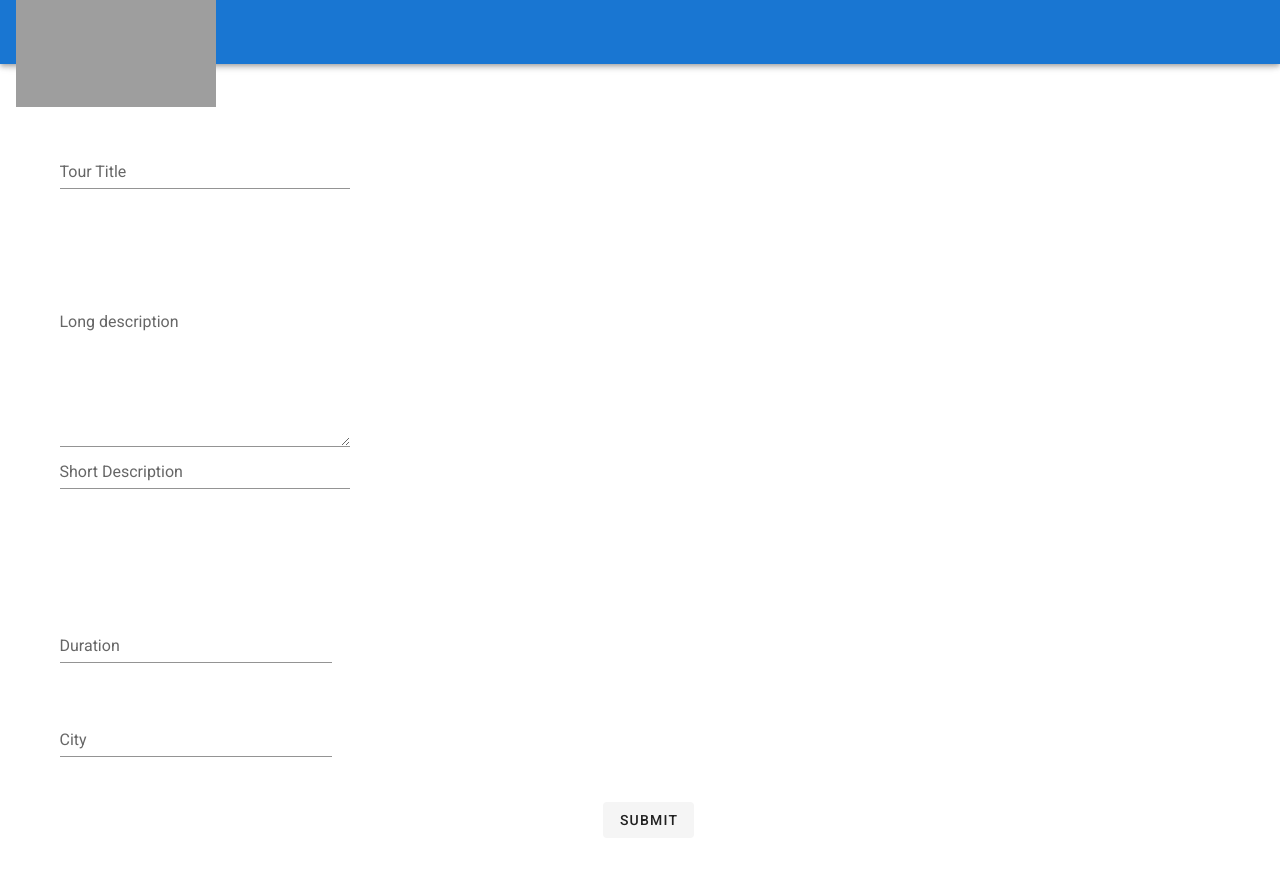
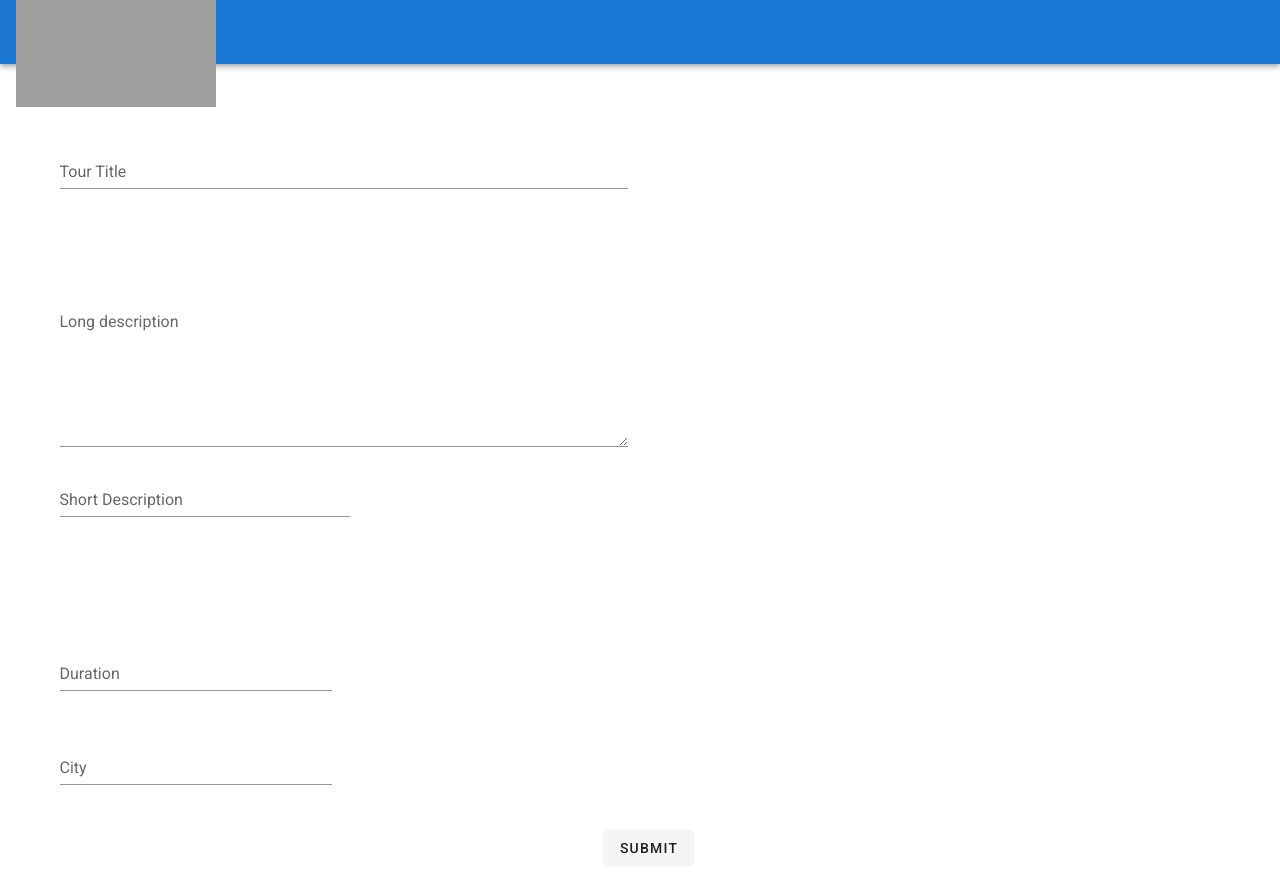
Before and after one commit to kermoraja/front-project-one, a Vue app: page /#/admin in a window 1280 px wide. Before the commit the page ends 850 px from the top, so only its background shows below. Built offline with nearby package versions, Linux system fonts and the light colour scheme; grey boxes are pictures that could not be loaded.

Commit message:
admini leht

```diff
--- a/src/views/Admin.vue
+++ b/src/views/Admin.vue
@@ -3,25 +3,19 @@
     <v-main>
       <v-container>
         <v-row
-            :align="align"
-            no-gutters
             style="height: 150px;">
-          <v-col md="3" xs="12">
+          <v-col md="6" xs="12">
             <v-text-field
                 label="Tour Title"
                 :rules="rules"
-                hide-details="auto"
                 v-model="input_tour.title"
             ></v-text-field>
           </v-col>
         </v-row>
-        <v-row
-            :align="align"
-            no-gutters
-            style="height: 150px;">
-          <v-col md="3" xs="12">
+        <v-row>
+          <v-col md="6" xs="12">
             <v-textarea
-                name="input-7-1"
+                name="input"
                 label="Long description"
                 value=""
                 hint="Hint text"
@@ -31,7 +25,6 @@
           </v-col>
         </v-row>
         <v-row
-            :align="align"
             no-gutters
             style="height: 150px;">
           <v-col md="3" xs="12">
```
